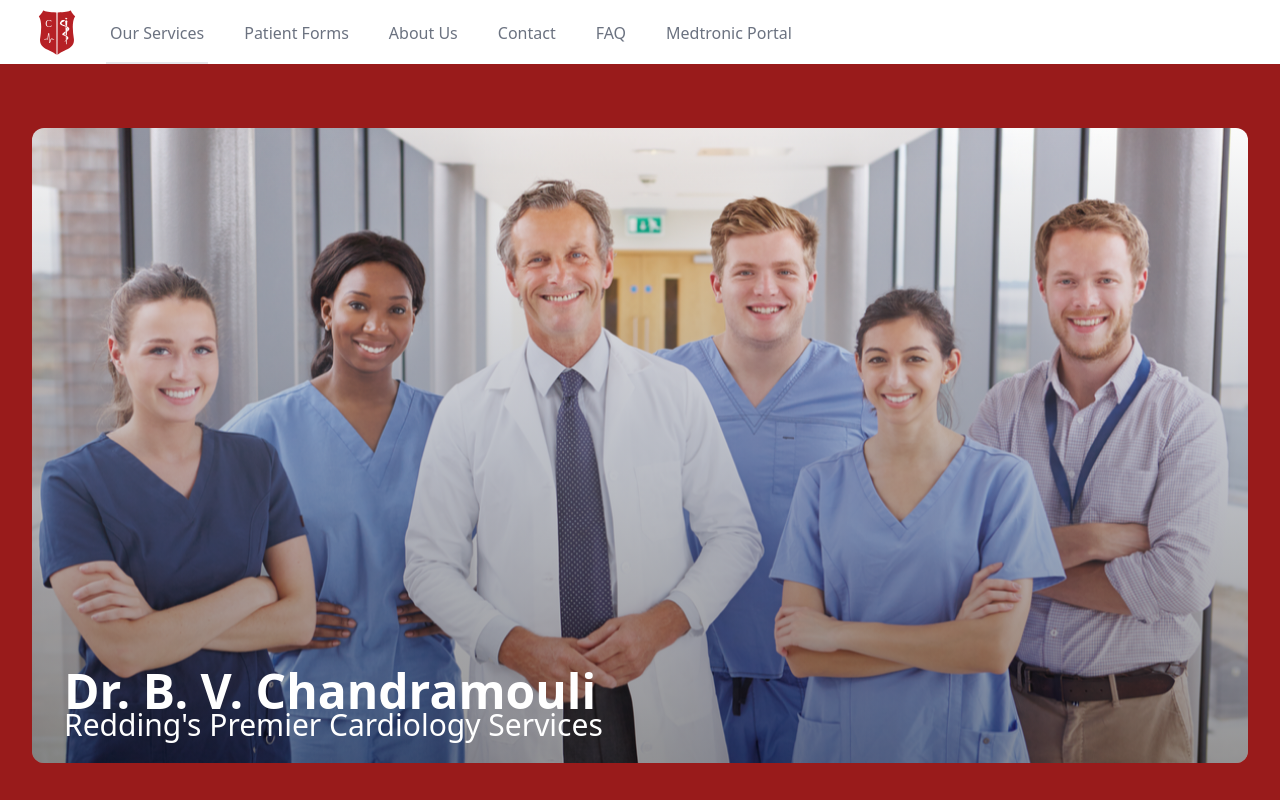
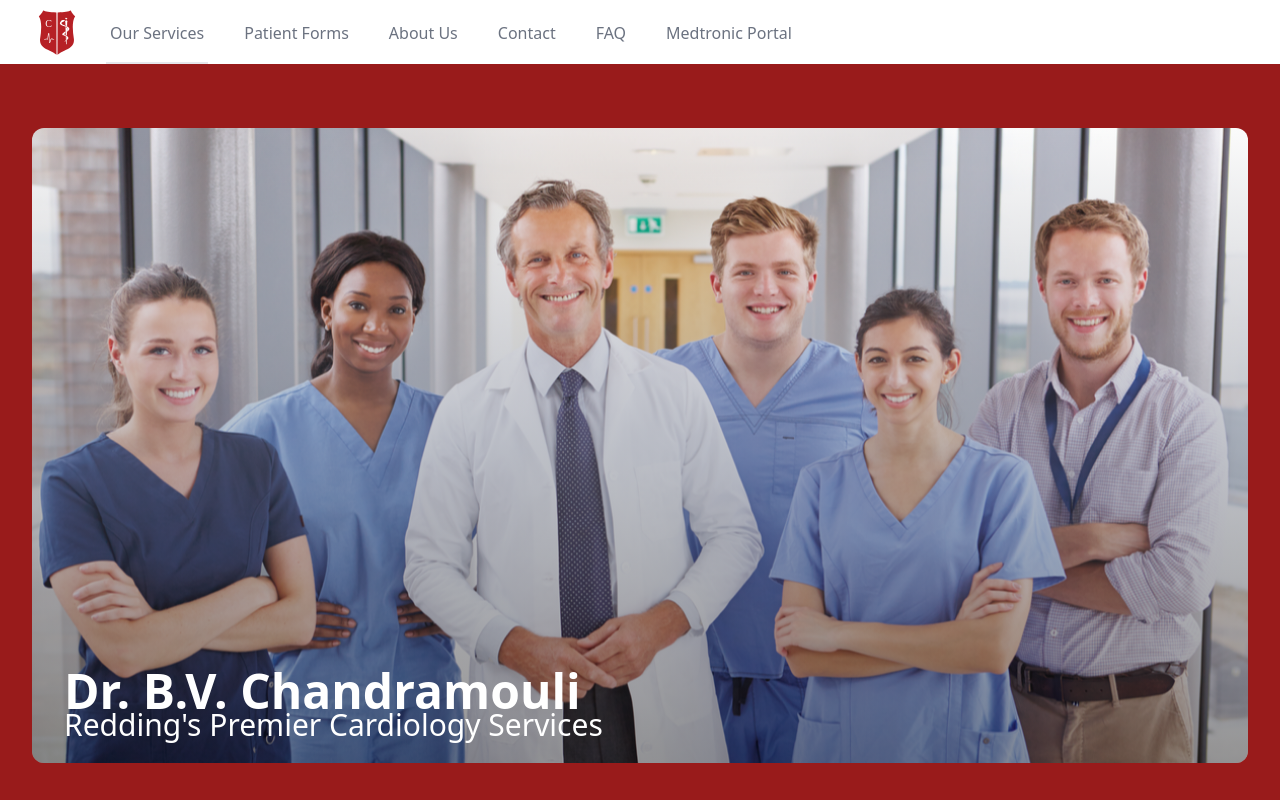
Before and after one commit to ladderdesigns/doctor-template-1, a Next.js app: page / in a window 1280 px wide. Shown: the top 800 px of the page. Built offline with nearby package versions, Linux system fonts and the light colour scheme.

Commit message:
chore: updated B.V. name

```diff
--- a/src/components/Seo.tsx
+++ b/src/components/Seo.tsx
@@ -5,9 +5,9 @@ import { openGraph } from '@/lib/helper';
 
 // !STARTERCONF Change these default meta
 const defaultMeta = {
-  title: `Dr. B. V. Chandramouli`,
-  siteName: `Dr. B. V. Chandramouli`,
-  description: `Dr. B. V. Chandramouli, MD is a Interventional Cardiology Specialist in Redding, CA.`,
+  title: `Dr. B.V. Chandramouli`,
+  siteName: `Dr. B.V. Chandramouli`,
+  description: `Dr. B.V. Chandramouli, MD is an Interventional Cardiology Specialist in Redding, CA.`,
   url: `https://drchandramouli.com`,
   image: `https://theodorusclarence.com/favicon/large-og.jpg`,
   type: `website`,
--- a/src/pages/index.tsx
+++ b/src/pages/index.tsx
@@ -23,7 +23,7 @@ export default function Index() {
                   />
                   <h2 className="absolute bottom-6 font-bold left-4 text-white text-xl md:bottom-12 md:left-8 md:text-3xl lg:text-5xl">
                     {' '}
-                    Dr. B. V. Chandramouli{' '}
+                    Dr. B.V. Chandramouli{' '}
                   </h2>
                   <h3 className="absolute bottom-1 font-light left-4 text-lg text-white md:bottom-5 md:left-8 md:text-2xl lg:text-3xl">
                     {' '}
```
